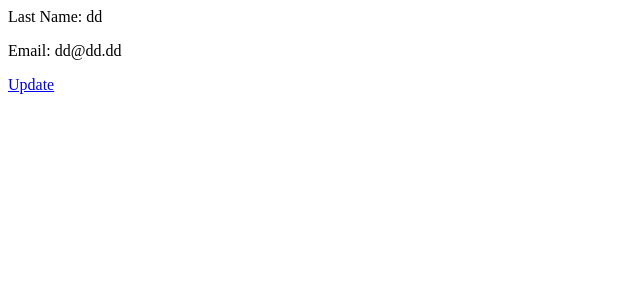
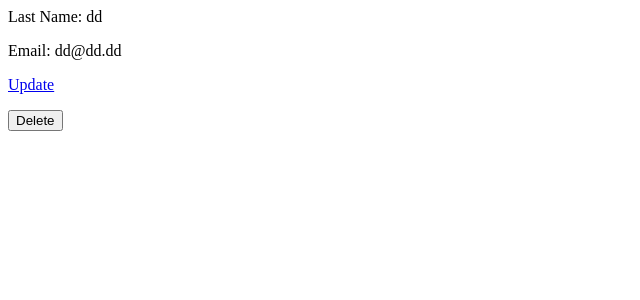
Before and after one commit to Thejaunt/Hillel_Django_HW2, a Django app: page /triangle/person-detail/2 in a window 1280 px wide. Shown: the part 132-432 px from the top of the page, without its empty margins (0-640 px from the left). Run offline with Django 4.2, Linux system fonts and the light colour scheme; data comes from the database, SQL or seed files in the repository.

Commit message:
crud update

```diff
--- a/triangle/templates/person_detail.html
+++ b/triangle/templates/person_detail.html
@@ -1,7 +1,7 @@
 {% extends "index.html" %}
     {% block title %}Detail View{% endblock title %}
 {% block content %}
-<h1>Detail View</h1>
+<h1 xmlns="http://www.w3.org/1999/html">Detail View</h1>
 <p>
     First Name: {{ obj.first_name }}
 </p>
@@ -11,5 +11,11 @@
 <p>
     Email: {{ obj.email }}
 </p>
-<a href="{% url 'update_person' obj.pk %}">Update</a>
+<p>
+    <a href="{% url 'update_person' obj.pk %}">Update</a>
+    <form method="POST" action="{% url 'delete-person' obj.pk %}">
+        {% csrf_token %}
+        <button type="submit">Delete</button>
+    </form>
+</p>
 {% endblock content %}
--- a/triangle/urls.py
+++ b/triangle/urls.py
@@ -1,6 +1,6 @@
 from django.urls import path
 
-from .views import create_person, find_hypotenuse, list_persons_view, person_detail_view, update_person
+from .views import create_person, delete_person, find_hypotenuse, list_persons_view, person_detail_view, update_person
 
 urlpatterns = [
     path("", find_hypotenuse, name="find_hypotenuse"),
@@ -8,4 +8,5 @@ urlpatterns = [
     path("person/<int:pk>", update_person, name="update_person"),
     path("persons-list", list_persons_view, name="list_persons"),
     path("person-detail/<int:pk>", person_detail_view, name="person-detail"),
+    path("delete-person/<int:pk>", delete_person, name="delete-person"),
 ]
--- a/triangle/views.py
+++ b/triangle/views.py
@@ -1,3 +1,4 @@
+from django.http import Http404
 from django.shortcuts import get_object_or_404, redirect, render
 from django.urls import reverse
 
@@ -45,3 +46,12 @@ def list_persons_view(request):
 def person_detail_view(request, pk):
     obj = get_object_or_404(Person, pk=pk)
     return render(request, "person_detail.html", {"obj": obj})
+
+
+def delete_person(request, pk):
+    if request.method == "POST":
+        obj = get_object_or_404(Person, pk=pk)
+        obj.delete()
+        return redirect(reverse("list_persons"))
+    else:
+        raise Http404
```
